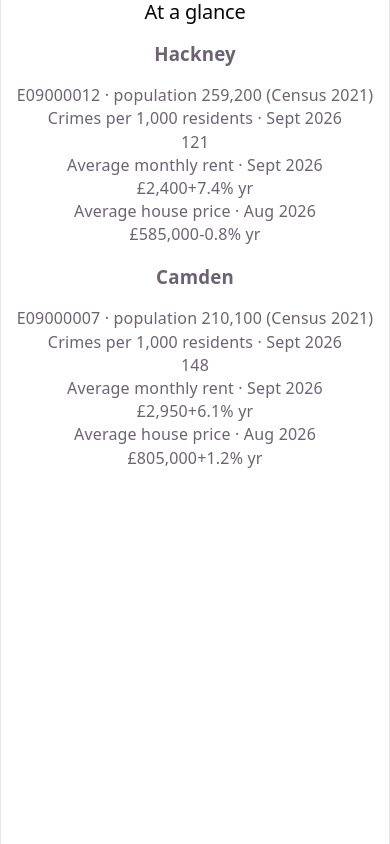
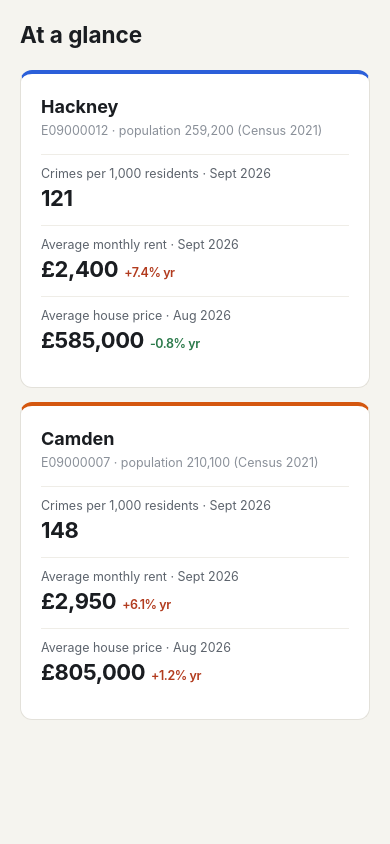
Before and after one commit to audrey06lee05/boroughlens, a React (Vite) app in the folder web/: page / in a window 390 px wide. Built offline with nearby package versions, Linux system fonts and the light colour scheme.

Commit message:
Style overview cards to match mockup
Replace Vite starter CSS with BoroughLens theme variables, add responsive card grid with per-borough accent colours, colour annual changes red/green, use rem for font sizes, and remove unused App.css.

```diff
--- a/web/src/App.tsx
+++ b/web/src/App.tsx
@@ -8,6 +8,8 @@ import { useEffect, useState } from "react";
 import { fetchOverview } from "./api/client";
 import type { BoroughOverview } from "./types/overview";
 import OverviewCard from "./components/OverviewCard";
+
+const COLOURS = ["var(--b0)", "var(--b1)", "var(--b2)"];
 
 export default function App() {
   const [data, setData] = useState<BoroughOverview[]>([]);
@@ -27,9 +29,11 @@ export default function App() {
   return (
     <main>
       <h2>At a glance</h2>
-      {data.map((b) => (
-        <OverviewCard key={b.code} borough={b} /> // ← one card per borough
-      ))}
+      <div className="card-grid">
+        {data.map((b, i) => (
+          <OverviewCard key={b.code} borough={b} colour={COLOURS[i]} />
+        ))}
+      </div>
     </main>
   );
 }
--- /dev/null
+++ b/web/src/components/OverviewCard.css
@@ -0,0 +1,54 @@
+/*
+ * OverviewCard.css
+ * Styles for the "At a glance" cards and the grid that holds them.
+ */
+
+.card-grid {
+  display: grid;
+  grid-template-columns: repeat(auto-fit, minmax(280px, 1fr));
+  gap: 14px;
+}
+
+.card {
+  background: var(--surface);
+  border: 1px solid var(--line);
+  border-top: 4px solid var(--card-colour);
+  border-radius: 12px;
+  padding: 20px;
+}
+
+.card h3 {
+  margin: 0;
+  font-size: 1.125rem;
+}
+.card-meta {
+  font-size: 0.78rem;
+  color: var(--faint);
+  margin: 2px 0 14px;
+}
+
+.metric {
+  padding: 10px 0;
+  border-top: 1px solid var(--soft);
+}
+.metric-label {
+  font-size: 0.78rem;
+  color: var(--muted);
+}
+.metric-value {
+  font-size: 1.375rem;
+  font-weight: 700;
+  letter-spacing: -0.02em;
+}
+
+.metric-change {
+  font-size: 0.78rem;
+  font-weight: 600;
+  margin-left: 6px;
+}
+.metric-change.up {
+  color: var(--up);
+}
+.metric-change.down {
+  color: var(--down);
+}
--- a/web/src/components/OverviewCard.tsx
+++ b/web/src/components/OverviewCard.tsx
@@ -6,8 +6,9 @@
 
 import type { BoroughOverview, Metric } from "../types/overview";
 import { formatGBP, formatChange, formatPeriod } from "../utils/format";
+import "./OverviewCard.css";
 
-type Props = { borough: BoroughOverview };
+type Props = { borough: BoroughOverview; colour: string };
 
 function MetricRow({
   label,
@@ -26,7 +27,9 @@ function MetricRow({
       <div className="metric-value">
         {money ? formatGBP(metric.value) : metric.value}
         {metric.annualChange !== null && (
-          <span className="metric-change">
+          <span
+            className={`metric-change ${metric.annualChange > 0 ? "up" : "down"}`}
+          >
             {formatChange(metric.annualChange)} yr
           </span>
         )}
@@ -35,9 +38,12 @@ function MetricRow({
   );
 }
 
-export default function OverviewCard({ borough }: Props) {
+export default function OverviewCard({ borough, colour }: Props) {
   return (
-    <article className="card">
+    <article
+      className="card"
+      style={{ "--card-colour": colour } as React.CSSProperties}
+    >
       <h3>{borough.name}</h3>
       <p className="card-meta">
         {borough.code} · population {borough.population.toLocaleString("en-GB")}{" "}
--- a/web/src/index.css
+++ b/web/src/index.css
@@ -1,111 +1,43 @@
+/*
+ * index.css
+ * Global styles: colour variables, base font, and page background.
+ * Shared by every component.
+ */
+
 :root {
-  --text: #6b6375;
-  --text-h: #08060d;
-  --bg: #fff;
-  --border: #e5e4e7;
-  --code-bg: #f4f3ec;
-  --accent: #aa3bff;
-  --accent-bg: rgba(170, 59, 255, 0.1);
-  --accent-border: rgba(170, 59, 255, 0.5);
-  --social-bg: rgba(244, 243, 236, 0.5);
-  --shadow:
-    rgba(0, 0, 0, 0.1) 0 10px 15px -3px, rgba(0, 0, 0, 0.05) 0 4px 6px -2px;
-
-  --sans: system-ui, 'Segoe UI', Roboto, sans-serif;
-  --heading: system-ui, 'Segoe UI', Roboto, sans-serif;
-  --mono: ui-monospace, Consolas, monospace;
-
-  font: 18px/145% var(--sans);
-  letter-spacing: 0.18px;
-  color-scheme: light dark;
-  color: var(--text);
-  background: var(--bg);
-  font-synthesis: none;
-  text-rendering: optimizeLegibility;
-  -webkit-font-smoothing: antialiased;
-  -moz-osx-font-smoothing: grayscale;
-
-  @media (max-width: 1024px) {
-    font-size: 16px;
-  }
+  --bg: #f5f4ef;
+  --surface: #ffffff;
+  --ink: #1a1d21;
+  --muted: #5d646d;
+  --faint: #8a9099;
+  --line: #e3e1da;
+  --soft: #efede7;
+  --up: #b23b1e;
+  --down: #2c7a4b;
+  --b0: #2b5fd9;
+  --b1: #d4570f;
+  --b2: #13866b;
 }
 
-@media (prefers-color-scheme: dark) {
-  :root {
-    --text: #9ca3af;
-    --text-h: #f3f4f6;
-    --bg: #16171d;
-    --border: #2e303a;
-    --code-bg: #1f2028;
-    --accent: #c084fc;
-    --accent-bg: rgba(192, 132, 252, 0.15);
-    --accent-border: rgba(192, 132, 252, 0.5);
-    --social-bg: rgba(47, 48, 58, 0.5);
-    --shadow:
-      rgba(0, 0, 0, 0.4) 0 10px 15px -3px, rgba(0, 0, 0, 0.25) 0 4px 6px -2px;
-  }
-
-  #social .button-icon {
-    filter: invert(1) brightness(2);
-  }
-}
-
-#root {
-  width: 1126px;
-  max-width: 100%;
-  margin: 0 auto;
-  text-align: center;
-  border-inline: 1px solid var(--border);
-  min-height: 100svh;
-  display: flex;
-  flex-direction: column;
+* {
   box-sizing: border-box;
 }
 
 body {
   margin: 0;
+  background: var(--bg);
+  color: var(--ink);
+  font:
+    0.9375rem/1.45 -apple-system,
+    BlinkMacSystemFont,
+    "Segoe UI",
+    Inter,
+    Roboto,
+    sans-serif;
 }
 
-h1,
-h2 {
-  font-family: var(--heading);
-  font-weight: 500;
-  color: var(--text-h);
+main {
+  max-width: 1120px;
+  margin: 0 auto;
+  padding: 0 20px;
 }
-
-h1 {
-  font-size: 56px;
-  letter-spacing: -1.68px;
-  margin: 32px 0;
-  @media (max-width: 1024px) {
-    font-size: 36px;
-    margin: 20px 0;
-  }
-}
-h2 {
-  font-size: 24px;
-  line-height: 118%;
-  letter-spacing: -0.24px;
-  margin: 0 0 8px;
-  @media (max-width: 1024px) {
-    font-size: 20px;
-  }
-}
-p {
-  margin: 0;
-}
-
-code,
-.counter {
-  font-family: var(--mono);
-  display: inline-flex;
-  border-radius: 4px;
-  color: var(--text-h);
-}
-
-code {
-  font-size: 15px;
-  line-height: 135%;
-  padding: 4px 8px;
-  background: var(--code-bg);
-}
```
Also changed, not shown: web/src/App.css (deleted, +0 -184 lines).
